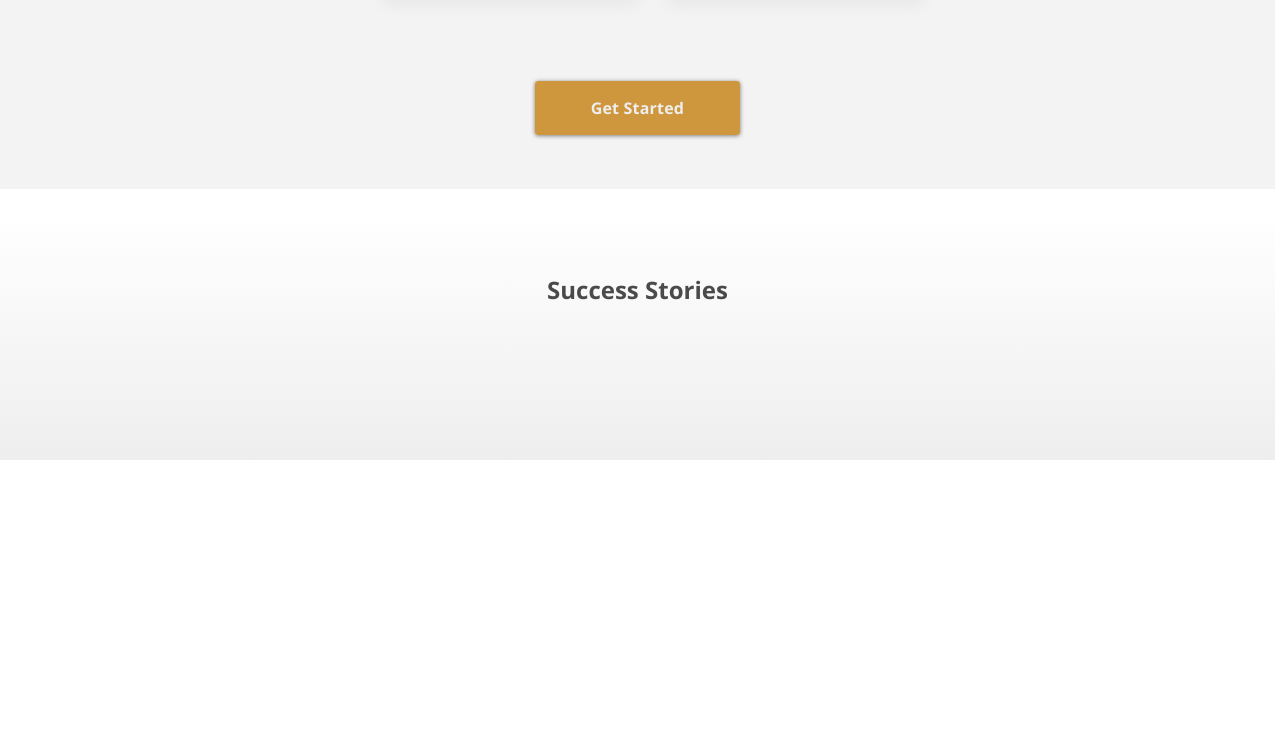
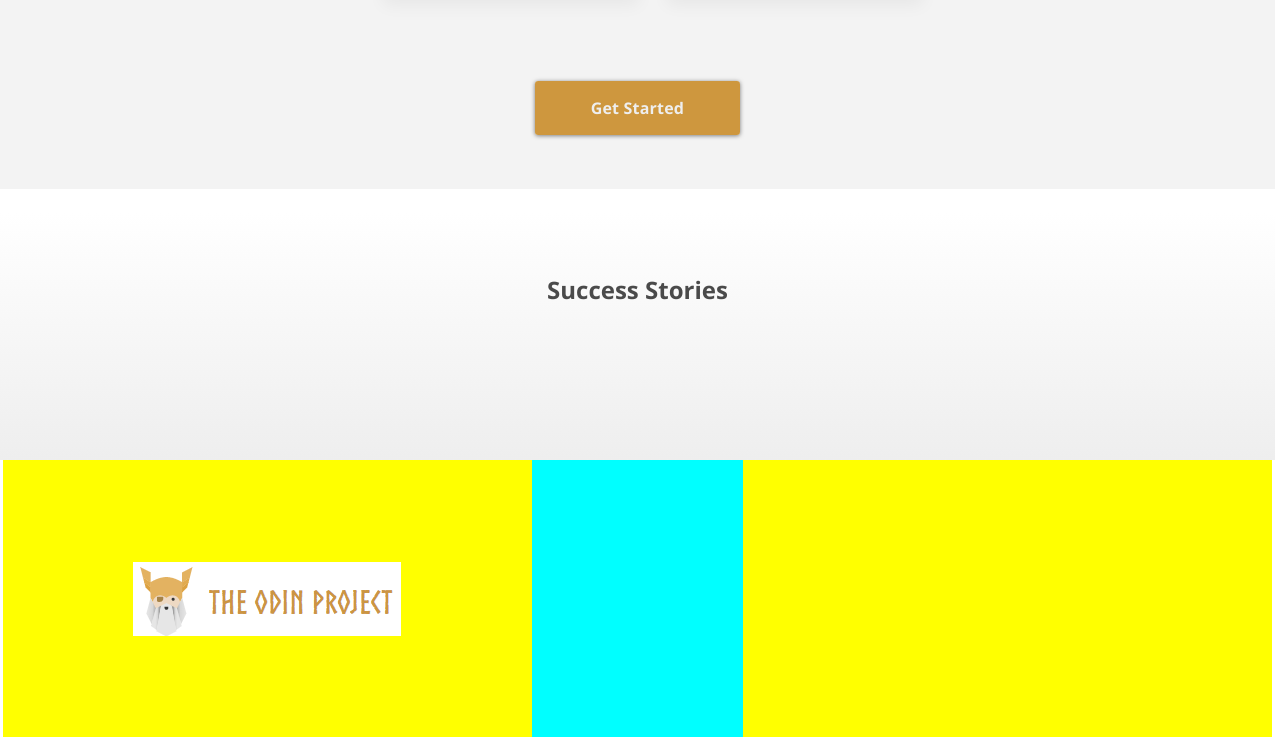
Before and after one commit to ricardovaltierra/design-your-own-grid-based-framework, a plain HTML site: page index.html in a window 1280 px wide. Shown: the part 2955-3692 px from the top of the page. Before the commit the page ends 3415 px from the top, so only its background shows below. Drawn offline with nearby package versions, Linux system fonts and the light colour scheme.

Commit message:
footer design (first container & image)

```diff
--- a/assets/css/sass/framework.scss
+++ b/assets/css/sass/framework.scss
@@ -138,6 +138,7 @@ ul {
 
 .default_grid_5 {
   width: $grid-1*5;
+  height: 100%;
 }
 
 .default_grid_4 {
--- a/assets/css/sass/style.scss
+++ b/assets/css/sass/style.scss
@@ -156,3 +156,17 @@ nav {
     padding-bottom: 60px;
   }
 }
+
+footer {
+  align-items: center;
+  justify-content: center;
+  height: 277px;
+  div {
+    align-items: center;
+    justify-content: center;
+    height: 277px;
+    img {
+
+    }
+  }
+}
--- a/index.html
+++ b/index.html
@@ -144,10 +144,12 @@
 
 
   <footer>
-    <div class="default_grid_12">
-      <div class="default_grid_5"></div>
-      <div class="default_grid_2"></div>
-      <div class="default_grid_5"></div>
+    <div class="default_grid_12 display-flex txt-alg-center">
+      <div class="default_grid_5 display-flex background-yellow">
+          <img src="assets/images/logo.png" alt="logo">
+      </div>
+      <div class="default_grid_2 display-flex background-cyan"></div>
+      <div class="default_grid_5 display-flex background-yellow"></div>
     </div>
   </footer>
 
```
Also changed, not shown: assets/css/framework.css, assets/css/style.css, 2 other files.
